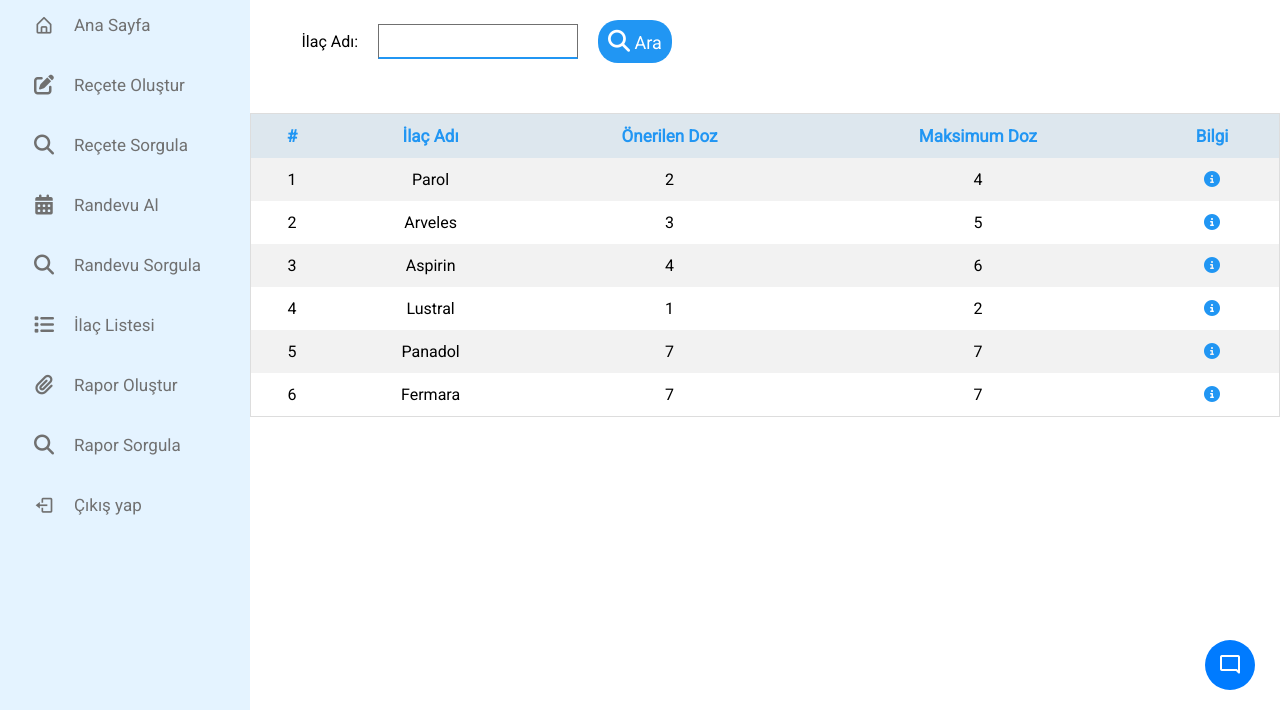
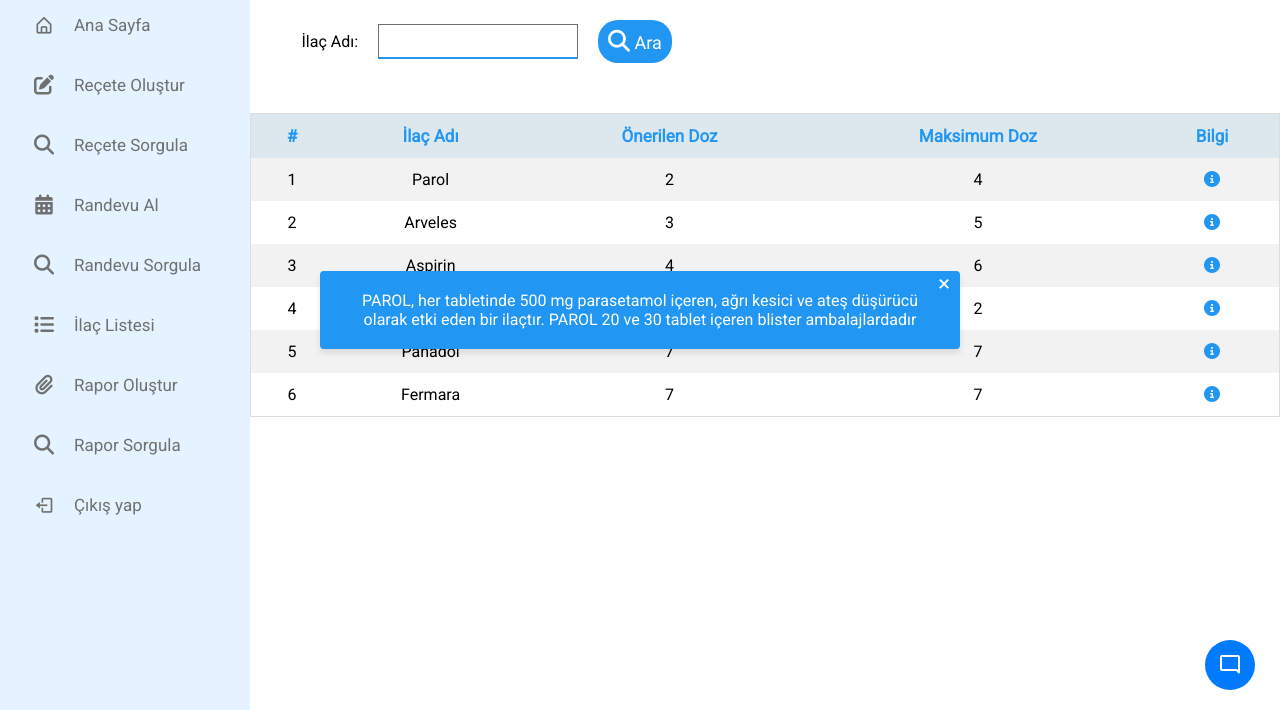
Before and after one commit to emrtunali/DRKS-Proje, a plain HTML site: page ilacListesi.html in a window 1280 px wide. Both pictures are taken after a click on the icon 1212 px from the left and 269 px from the top of the page. Shown: the part 90-800 px from the top of the page. Drawn offline with nearby package versions, Linux system fonts and the light colour scheme.

Commit message:
ilac listesi sayfası düzenleme

```diff
--- a/ilacListesi.html
+++ b/ilacListesi.html
@@ -22,6 +22,10 @@
 </head>
 
 <body>
+    <div class="info" id="info">
+        <span class="closebtn" onclick="this.parentElement.style.display='none';">&times;</span>
+        <div id="text"></div>
+    </div>
     <!-- chatbox -->
     <button class="chatbot-toggler">
         <span class="material-symbols-rounded">mode_comment</span>
@@ -172,42 +176,48 @@
                 <td>Parol</td>
                 <td>2</td>
                 <td>4</td>
-                <td><i class="fa-solid fa-circle-info"></i></td>
+                <td><i onclick="info('PAROL, her tabletinde 500 mg parasetamol içeren, ağrı kesici ve ateş düşürücü olarak etki eden bir ilaçtır. PAROL 20 ve 30 tablet içeren blister ambalajlardadır')"
+                        class="fa-solid fa-circle-info"></i></td>
             </tr>
             <tr>
                 <td>2</td>
                 <td>Arveles</td>
                 <td>3</td>
                 <td>5</td>
-                <td><i class="fa-solid fa-circle-info"></i></td>
+                <td><i onclick="info('PAROL, her tabletinde 500 mg parasetamol içeren, ağrı kesici ve ateş düşürücü olarak etki eden bir ilaçtır. PAROL 20 ve 30 tablet içeren blister ambalajlardadır')"
+                        class="fa-solid fa-circle-info"></i></td>
             </tr>
             <tr>
                 <td>3</td>
                 <td>Aspirin</td>
                 <td>4</td>
                 <td>6</td>
-                <td><i class="fa-solid fa-circle-info"></i></td>
+                <td><i onclick="info('PAROL, her tabletinde 500 mg parasetamol içeren, ağrı kesici ve ateş düşürücü olarak etki eden bir ilaçtır. PAROL 20 ve 30 tablet içeren blister ambalajlardadır')"
+                        class="fa-solid fa-circle-info"></i></td>
             </tr>
             <tr>
                 <td>4</td>
                 <td>Lustral</td>
                 <td>1</td>
                 <td>2</td>
-                <td><i class="fa-solid fa-circle-info"></i></td>
+                <td><i onclick="info('PAROL, her tabletinde 500 mg parasetamol içeren, ağrı kesici ve ateş düşürücü olarak etki eden bir ilaçtır. PAROL 20 ve 30 tablet içeren blister ambalajlardadır')"
+                        class="fa-solid fa-circle-info"></i></td>
             </tr>
             <tr>
                 <td>5</td>
                 <td>Panadol</td>
                 <td>7</td>
                 <td>7</td>
-                <td><i class="fa-solid fa-circle-info"></i></td>
+                <td><i onclick="info('PAROL, her tabletinde 500 mg parasetamol içeren, ağrı kesici ve ateş düşürücü olarak etki eden bir ilaçtır. PAROL 20 ve 30 tablet içeren blister ambalajlardadır')"
+                        class="fa-solid fa-circle-info"></i></td>
             </tr>
             <tr>
                 <td>6</td>
                 <td>Fermara</td>
                 <td>7</td>
                 <td>7</td>
-                <td><i class="fa-solid fa-circle-info"></i></td>
+                <td><i onclick="info('PAROL, her tabletinde 500 mg parasetamol içeren, ağrı kesici ve ateş düşürücü olarak etki eden bir ilaçtır. PAROL 20 ve 30 tablet içeren blister ambalajlardadır')"
+                        class="fa-solid fa-circle-info"></i></td>
             </tr>
 
         </table>
@@ -217,6 +227,15 @@
 
     </section>
     <script src="js/menu.js"></script>
+    <script>
+        function info(infoText) {
+            const infoElement = document.getElementById("info");
+            const textElement = document.getElementById("text");
+            infoElement.style.display = "block";
+            textElement.textContent = infoText;
+        }
+
+    </script>
 </body>
 
 </html>
--- a/styles/ilacListe.css
+++ b/styles/ilacListe.css
@@ -19,9 +19,11 @@ td {
     padding: 12px;
     font-size: 16px;
 }
-tr{
+
+tr {
     transition: 200ms;
 }
+
 tr:hover {
     background-color: #e4f3ff !important;
 }
@@ -40,3 +42,33 @@ td i:hover {
 tr:nth-child(even) {
     background-color: #f2f2f2;
 }
+
+.info {
+    position: absolute;
+    z-index: 788;
+    top: 50%;
+    left: 50%;
+    transform: translate(-50%, -50%);
+    display: none;
+    padding: 20px;
+    background-color: #2196F3;
+    color: white;
+    padding: 20px 30px;
+    text-align: center;
+    border-radius: 4px;
+    box-shadow: 0 4px 6px rgba(0, 0, 0, 0.1);
+    transition: 300ms;
+}
+
+.closebtn {
+    position: absolute;
+    top: 0;
+    right: 10px;
+    color: white;
+    font-size: 22px;
+    cursor: pointer;
+}
+
+.closebtn:hover {
+    color: black;
+}
```
